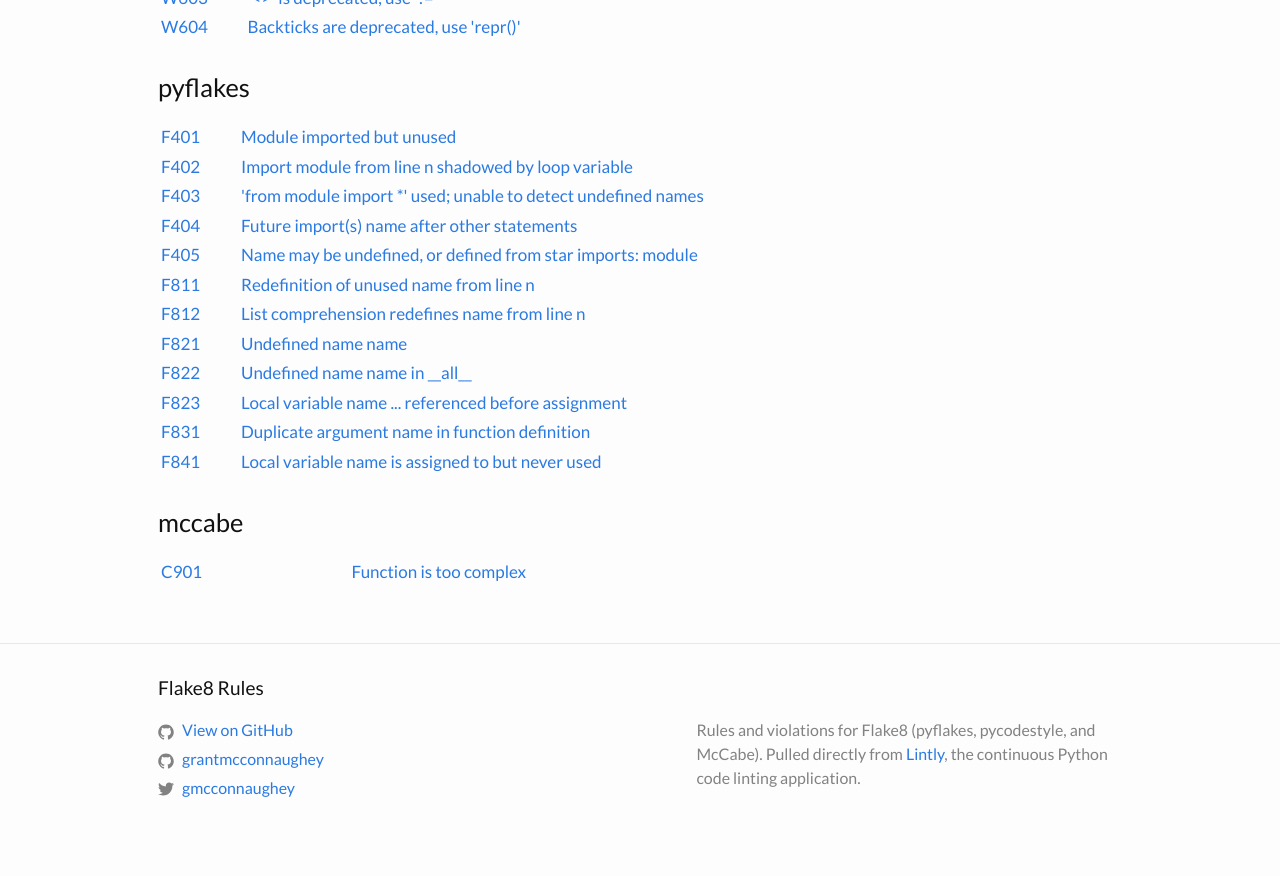
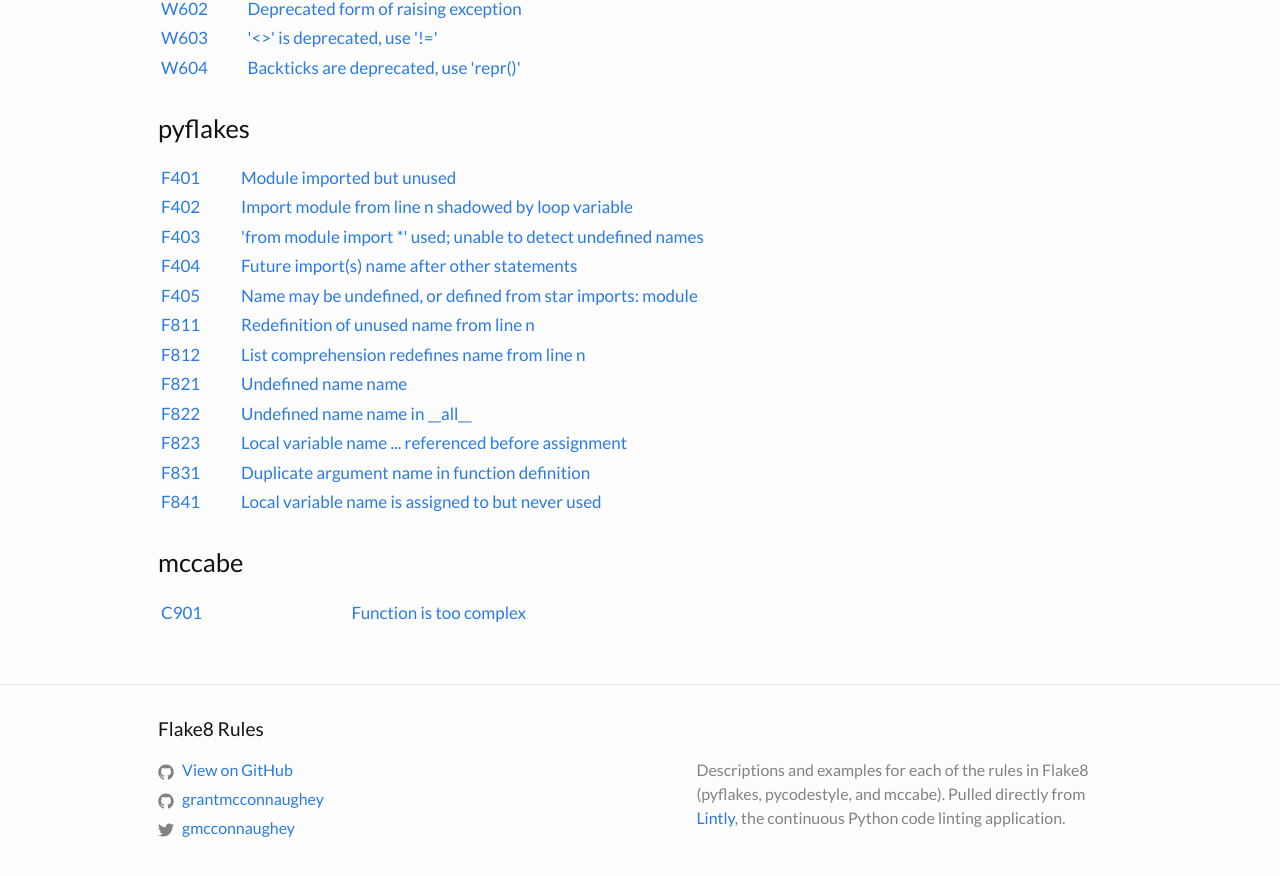
Before and after one commit to grantmcconnaughey/Flake8Rules, a Jekyll site: the page built from index.md, in a window 1280 px wide and 900 px high, scrolled down 2391 px. Shown: the top 876 px of the window. Built offline with Jekyll 4.4.1, drawn with Linux system fonts in a browser that asks for light colours; some of the changed text lies outside the part shown.

Commit message:
Add tagline

```diff
--- a/_config.yml
+++ b/_config.yml
@@ -16,7 +16,7 @@
 title: Flake8 Rules
 email: grantmcconnaughey@gmail.com
 description: >- # this means to ignore newlines until "baseurl:"
-  Rules and violations for Flake8 (pyflakes, pycodestyle, and McCabe).
+  Descriptions and examples for each of the rules in Flake8 (pyflakes, pycodestyle, and mccabe).
   Pulled directly from <a href="https://lintly.com">Lintly</a>, the continuous
   Python code linting application.
 baseurl: "/Flake8Rules" # the subpath of your site, e.g. /blog
--- a/_layouts/home.html
+++ b/_layouts/home.html
@@ -5,6 +5,8 @@
 <div class="home">
 
   <h1 class="page-heading">The Big Ol' List of Rules</h1>
+
+  <p>Descriptions and examples for each of the rules in <a href="http://flake8.pycqa.org/en/latest/index.html">Flake8</a> (pyflakes, pycodestyle, and mccabe).</p>
 
   <h2 id="pycodestyle">pycodestyle</h2>
 
```
